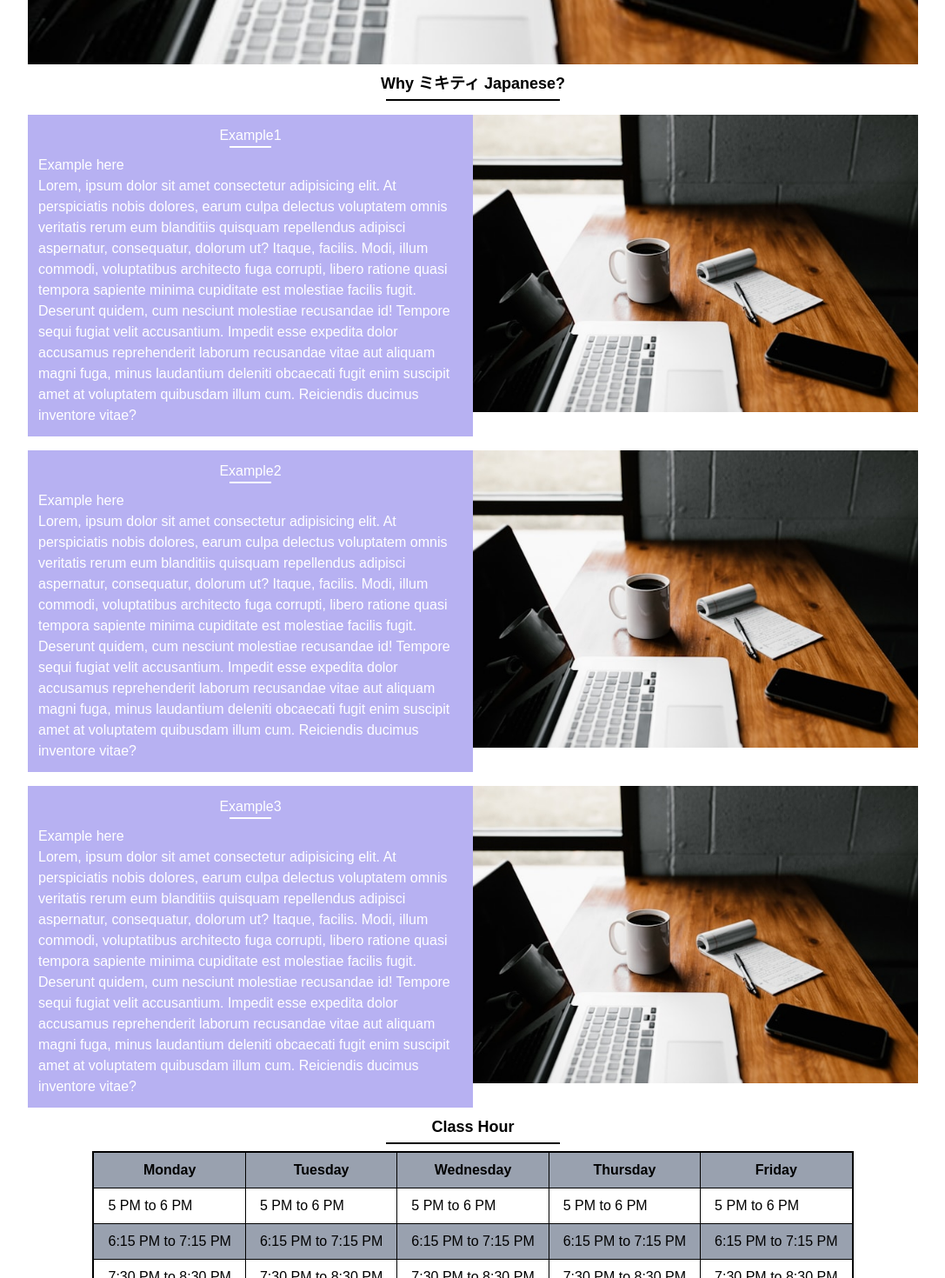
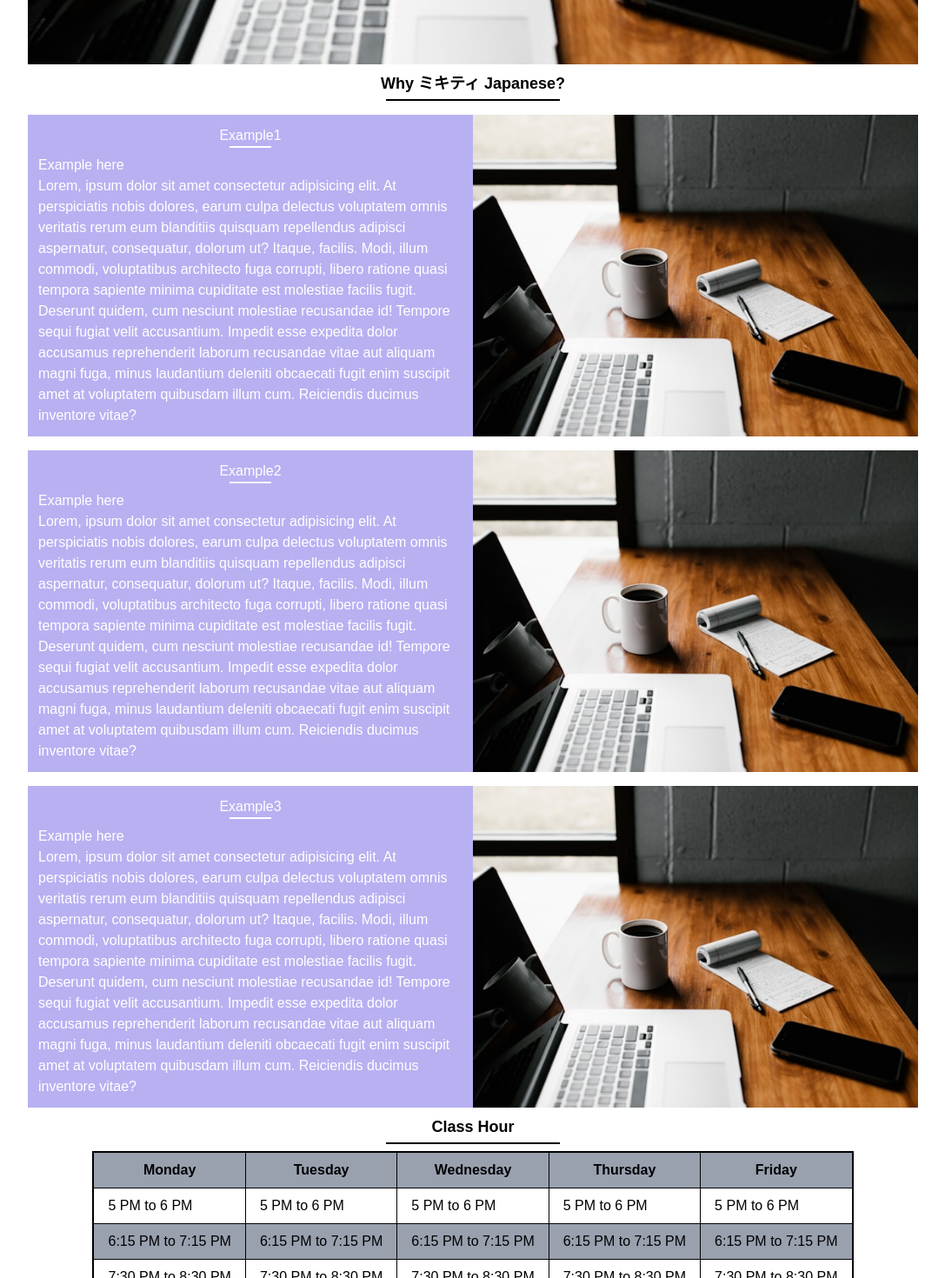
Before and after one commit to Yuto-A2/miki-jp, a Next.js app: page / in a window 1280 px wide. Shown: the part 600-2070 px from the top of the page at 87% size, without its empty margins (96-1183 px from the left). Built offline with nearby package versions, Linux system fonts and the light colour scheme.

Commit message:
🎨 Changed CSS

```diff
--- a/src/components/Reason.tsx
+++ b/src/components/Reason.tsx
@@ -5,7 +5,7 @@ export default function Reason() {
 
             <h2 className="text-lg text-center mt-2 font-bold relative after:content-[''] after:block after:w-50 after:h-[2px]
                after:bg-black after:mx-auto after:mt-1">Why ミキティ Japanese?</h2>
-            <div className="flex mt-4 flex-row justify-center">
+            <div className="flex mt-4 lg:flex-row lg:items-stretch sm:items-center justify-center sm:flex-col">
                 <div className="bg-[#B7B1F2] text-white p-3 w-[40%]">
                     <h3 className="text-center relative after:content-[''] after:block after:w-12 after:h-[2px] after:bg-white after:mx-auto">Example1</h3>
                     <p className="mt-2">Example here</p>
@@ -13,11 +13,11 @@ export default function Reason() {
                         Modi, illum commodi, voluptatibus architecto fuga corrupti, libero ratione quasi tempora sapiente minima cupiditate est molestiae facilis fugit. Deserunt quidem, cum nesciunt molestiae recusandae id! Tempore sequi fugiat velit accusantium.
                         Impedit esse expedita dolor accusamus reprehenderit laborum recusandae vitae aut aliquam magni fuga, minus laudantium deleniti obcaecati fugit enim suscipit amet at voluptatem quibusdam illum cum. Reiciendis ducimus inventore vitae?</p>
                 </div>
-                <div className="h-full object-cover w-[40%]">
-                    <img className="h-full" src="/onlineClass.jpg" alt="" /></div>
+                <div className="w-[40%]">
+                    <img className="h-full w-full object-cover " src="/onlineClass.jpg" alt="" /></div>
             </div>
 
-                 <div className="flex mt-4 flex-row justify-center">
+                 <div className="flex mt-4 lg:flex-row lg:items-stretch sm:items-center justify-center sm:flex-col">
                 <div className="bg-[#B7B1F2] text-white p-3 w-[40%]">
                     <h3 className="text-center relative after:content-[''] after:block after:w-12 after:h-[2px] after:bg-white after:mx-auto">Example2</h3>
                     <p className="mt-2">Example here</p>
@@ -25,11 +25,11 @@ export default function Reason() {
                         Modi, illum commodi, voluptatibus architecto fuga corrupti, libero ratione quasi tempora sapiente minima cupiditate est molestiae facilis fugit. Deserunt quidem, cum nesciunt molestiae recusandae id! Tempore sequi fugiat velit accusantium.
                         Impedit esse expedita dolor accusamus reprehenderit laborum recusandae vitae aut aliquam magni fuga, minus laudantium deleniti obcaecati fugit enim suscipit amet at voluptatem quibusdam illum cum. Reiciendis ducimus inventore vitae?</p>
                 </div>
-                <div className="h-full object-cover w-[40%]">
-                    <img className="h-full" src="/onlineClass.jpg" alt="" /></div>
+                <div className="w-[40%]">
+                    <img className="h-full w-full object-cover" src="/onlineClass.jpg" alt="" /></div>
             </div>
 
-                 <div className="flex mt-4 flex-row justify-center">
+                 <div className="flex mt-4 lg:flex-row lg:items-stretch sm:items-center justify-center sm:flex-col">
                 <div className="bg-[#B7B1F2] text-white p-3 w-[40%]">
                     <h3 className="text-center relative after:content-[''] after:block after:w-12 after:h-[2px] after:bg-white after:mx-auto">Example3</h3>
                     <p className="mt-2">Example here</p>
@@ -37,8 +37,8 @@ export default function Reason() {
                         Modi, illum commodi, voluptatibus architecto fuga corrupti, libero ratione quasi tempora sapiente minima cupiditate est molestiae facilis fugit. Deserunt quidem, cum nesciunt molestiae recusandae id! Tempore sequi fugiat velit accusantium.
                         Impedit esse expedita dolor accusamus reprehenderit laborum recusandae vitae aut aliquam magni fuga, minus laudantium deleniti obcaecati fugit enim suscipit amet at voluptatem quibusdam illum cum. Reiciendis ducimus inventore vitae?</p>
                 </div>
-                <div className="h-full object-cover w-[40%]">
-                    <img className="h-full" src="/onlineClass.jpg" alt="" /></div>
+                <div className="w-[40%]">
+                    <img className="h-full w-full object-cover" src="/onlineClass.jpg" alt="" /></div>
             </div>
         </>
     )
```
